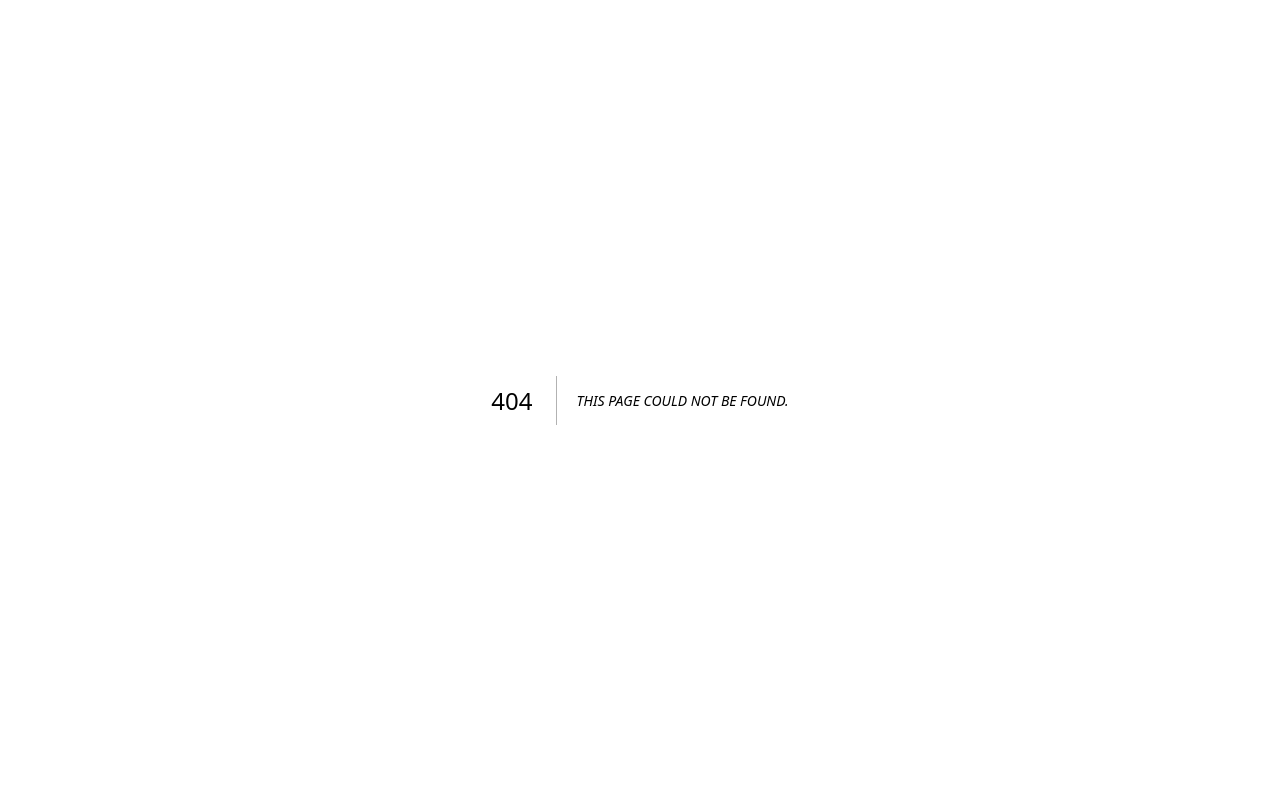
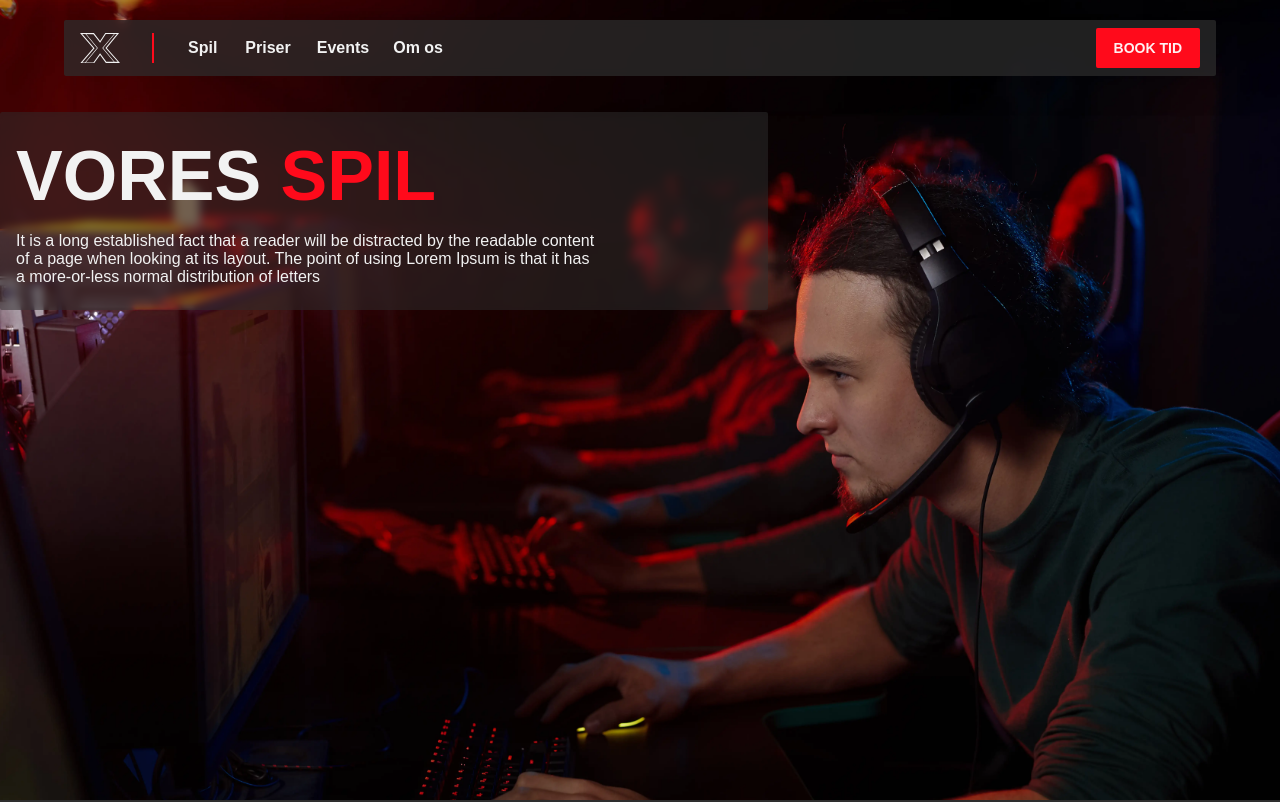
Before and after one commit to TobiasRoland123/next_level, a Next.js app: page /spil in a window 1280 px wide. Before the commit this address had no page. Shown: the top 802 px of the page. Built offline with nearby package versions, Linux system fonts and the light colour scheme.

Commit message:
added layout file and created "spil" site

```diff
--- /dev/null
+++ b/src/Layout.tsx
@@ -0,0 +1,34 @@
+import { ReactNode } from "react";
+import { Footer } from "./modules/Footer/Footer";
+import { Header } from "./modules/Header/Header";
+
+interface layoutProps {
+  children: ReactNode;
+}
+
+export const Layout = ({ children }: layoutProps) => {
+  return (
+    <>
+      <Header
+        pageList={[
+          { page: { href: "./spil", pageTitle: "Spil" } },
+          { page: { href: "./priser", pageTitle: "Priser" } },
+          {
+            page: {
+              href: "./events",
+              pageTitle: "Events",
+              subPages: [
+                { href: "/foedselsdag", pageTitle: "Fødselsdag" },
+                { href: "/turneringer", pageTitle: "Turneringer" },
+                { href: "/firma-events", pageTitle: "Firma Events" },
+              ],
+            },
+          },
+          { page: { href: "/om-os", pageTitle: "Om os", subPages: [{ href: "/kontakt", pageTitle: "Kontakt os" }] } },
+        ]}
+      />
+      {children}
+      <Footer />
+    </>
+  );
+};
--- a/src/pages/_app.tsx
+++ b/src/pages/_app.tsx
@@ -1,6 +1,12 @@
-import '@/styles/globals.css'
-import type { AppProps } from 'next/app'
+import { Layout } from "@/Layout";
+import "@/styles/globals.css";
+
+import type { AppProps } from "next/app";
 
 export default function App({ Component, pageProps }: AppProps) {
-  return <Component {...pageProps} />
+  return (
+    <Layout>
+      <Component {...pageProps} />
+    </Layout>
+  );
 }
--- a/src/pages/_document.tsx
+++ b/src/pages/_document.tsx
@@ -1,4 +1,4 @@
-import { Html, Head, Main, NextScript } from 'next/document'
+import { Html, Head, Main, NextScript } from "next/document";
 
 export default function Document() {
   return (
@@ -9,5 +9,5 @@ export default function Document() {
         <NextScript />
       </body>
     </Html>
-  )
+  );
 }
--- a/src/pages/index.tsx
+++ b/src/pages/index.tsx
@@ -10,25 +10,6 @@ import { Hero } from "@/modules/Hero/Hero";
 export default function Home() {
   return (
     <>
-      <Header
-        pageList={[
-          { page: { href: "./spil", pageTitle: "Spil" } },
-          { page: { href: "./priser", pageTitle: "Priser" } },
-          {
-            page: {
-              href: "./events",
-              pageTitle: "Events",
-              subPages: [
-                { href: "/foedselsdag", pageTitle: "Fødselsdag" },
-                { href: "/turneringer", pageTitle: "Turneringer" },
-                { href: "/firma-events", pageTitle: "Firma Events" },
-              ],
-            },
-          },
-          { page: { href: "/om-os", pageTitle: "Om os", subPages: [{ href: "/kontakt", pageTitle: "Kontakt os" }] } },
-        ]}
-      />
-
       <Hero
         header="Dk's bedste gaming center"
         redWord="bedste"
@@ -75,8 +56,6 @@ export default function Home() {
 
       <Input labelText="Label text"></Input>
       <Input labelText="Label another text"></Input>
-
-      <Footer />
     </>
   );
 }
--- /dev/null
+++ b/src/pages/spil.tsx
@@ -0,0 +1,14 @@
+import { Hero } from "@/modules/Hero/Hero";
+
+export default function Spil() {
+  return (
+    <>
+      <Hero
+        isFrontPage={false}
+        header="Vores spil"
+        redWord="spil"
+        content="It is a long established fact that a reader will be distracted by the readable content of a page when looking at its layout. The point of using Lorem Ipsum is that it has a more-or-less normal distribution of letters"
+      />
+    </>
+  );
+}
```
